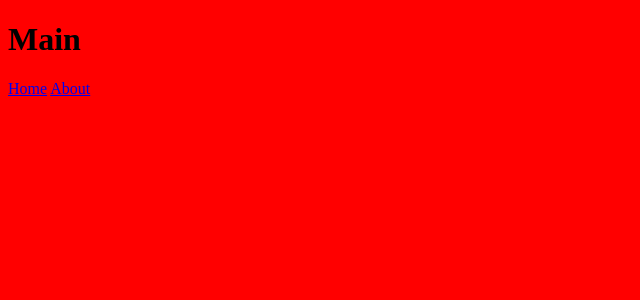
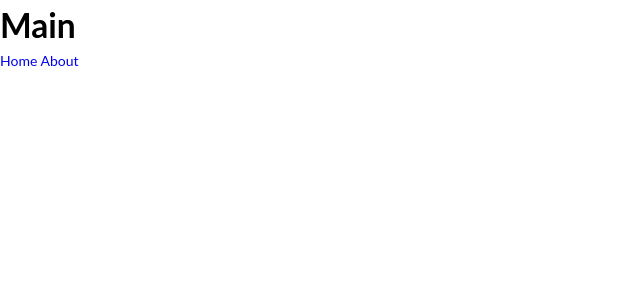
Before and after one commit to pvlaskovski/make-it-better, a Jekyll site: the page built from index.html, in a window 1280 px wide. Shown: the top 300 px of the page, without its empty margins (0-640 px from the left). Built offline with Jekyll 4.4.1, drawn with Linux system fonts in a browser that asks for light colours.

Commit message:
Added multiple css files, including variables and typography

```diff
--- a/_layouts/default.html
+++ b/_layouts/default.html
@@ -5,7 +5,7 @@
     <meta charset="UTF-8">
     <meta name="viewport" content="width=device-width, initial-scale=1.0">
     <meta http-equiv="X-UA-Compatible" content="ie=edge">
-    <link rel="stylesheet" href="/css/style.css">
+    <link rel="stylesheet" href="/css/site.css">
     <title>Main</title>
 </head>
 
--- /dev/null
+++ b/css/site.css
@@ -0,0 +1,2 @@
+@import url("variables.css");
+@import url("typography.css");
--- a/css/style.css
+++ /dev/null
@@ -1,3 +0,0 @@
-body{
-    background: red;
-}
--- /dev/null
+++ b/css/typography.css
@@ -0,0 +1,53 @@
+* {
+    padding: 0;
+    margin: 0;
+}
+
+html {
+    font: 14px/1.5 'Lato', sans-serif;
+}
+
+body,
+table,
+form,
+input,
+select,
+option {
+    font: inherit;
+}
+
+* {
+    box-sizing: border-box;
+}
+
+*,
+*:before,
+*:after {
+    box-sizing: border-box;
+}
+
+h1,
+h2,
+h3,
+h4,
+h5,
+h6 {
+    font-size: 1em;
+}
+
+h1{font-size: 2.4em;}
+h2{font-size: 2.2em;}
+h3{font-size: 1.8em;}
+h4{font-size: 1.4em;}
+h5{font-size: 1.2em;}
+h6{font-size: 1em;}
+
+li {
+    display: block;
+    list-style: none;
+    list-style-position: outside;
+}
+
+a{
+    text-decoration: none;
+}
--- a/docs/404.html
+++ b/docs/404.html
@@ -5,7 +5,7 @@
     <meta charset="UTF-8">
     <meta name="viewport" content="width=device-width, initial-scale=1.0">
     <meta http-equiv="X-UA-Compatible" content="ie=edge">
-    <link rel="stylesheet" href="/css/style.css">
+    <link rel="stylesheet" href="/css/site.css">
     <title>Main</title>
 </head>
 
--- a/docs/about/index.html
+++ b/docs/about/index.html
@@ -5,7 +5,7 @@
     <meta charset="UTF-8">
     <meta name="viewport" content="width=device-width, initial-scale=1.0">
     <meta http-equiv="X-UA-Compatible" content="ie=edge">
-    <link rel="stylesheet" href="/css/style.css">
+    <link rel="stylesheet" href="/css/site.css">
     <title>Main</title>
 </head>
 
--- /dev/null
+++ b/docs/css/site.css
@@ -0,0 +1,2 @@
+@import url("variables.css");
+@import url("typography.css");
--- a/docs/css/style.css
+++ /dev/null
@@ -1,3 +0,0 @@
-body{
-    background: red;
-}
--- a/docs/feed.xml
+++ b/docs/feed.xml
@@ -1,4 +1,4 @@
-<?xml version="1.0" encoding="utf-8"?><feed xmlns="http://www.w3.org/2005/Atom" ><generator uri="https://jekyllrb.com/" version="4.0.0">Jekyll</generator><link href="http://localhost:4000/feed.xml" rel="self" type="application/atom+xml" /><link href="http://localhost:4000/" rel="alternate" type="text/html" /><updated>2019-11-04T14:09:20+01:00</updated><id>http://localhost:4000/feed.xml</id><title type="html">Your awesome title</title><subtitle>Write an awesome description for your new site here. You can edit this line in _config.yml. It will appear in your document head meta (for Google search results) and in your feed.xml site description.</subtitle><entry><title type="html">Welcome to Jekyll!</title><link href="http://localhost:4000/jekyll/update/2019/11/02/welcome-to-jekyll.html" rel="alternate" type="text/html" title="Welcome to Jekyll!" /><published>2019-11-02T18:46:22+01:00</published><updated>2019-11-02T18:46:22+01:00</updated><id>http://localhost:4000/jekyll/update/2019/11/02/welcome-to-jekyll</id><content type="html" xml:base="http://localhost:4000/jekyll/update/2019/11/02/welcome-to-jekyll.html">You’ll find this post in your `_posts` directory. Go ahead and edit it and re-build the site to see your changes. You can rebuild the site in many different ways, but the most common way is to run `jekyll serve`, which launches a web server and auto-regenerates your site when a file is updated.
+<?xml version="1.0" encoding="utf-8"?><feed xmlns="http://www.w3.org/2005/Atom" ><generator uri="https://jekyllrb.com/" version="4.0.0">Jekyll</generator><link href="http://localhost:4000/feed.xml" rel="self" type="application/atom+xml" /><link href="http://localhost:4000/" rel="alternate" type="text/html" /><updated>2019-11-04T15:07:59+01:00</updated><id>http://localhost:4000/feed.xml</id><title type="html">Your awesome title</title><subtitle>Write an awesome description for your new site here. You can edit this line in _config.yml. It will appear in your document head meta (for Google search results) and in your feed.xml site description.</subtitle><entry><title type="html">Welcome to Jekyll!</title><link href="http://localhost:4000/jekyll/update/2019/11/02/welcome-to-jekyll.html" rel="alternate" type="text/html" title="Welcome to Jekyll!" /><published>2019-11-02T18:46:22+01:00</published><updated>2019-11-02T18:46:22+01:00</updated><id>http://localhost:4000/jekyll/update/2019/11/02/welcome-to-jekyll</id><content type="html" xml:base="http://localhost:4000/jekyll/update/2019/11/02/welcome-to-jekyll.html">You’ll find this post in your `_posts` directory. Go ahead and edit it and re-build the site to see your changes. You can rebuild the site in many different ways, but the most common way is to run `jekyll serve`, which launches a web server and auto-regenerates your site when a file is updated.
 
 Jekyll requires blog post files to be named according to the following format:
 
--- a/docs/index.html
+++ b/docs/index.html
@@ -5,7 +5,7 @@
     <meta charset="UTF-8">
     <meta name="viewport" content="width=device-width, initial-scale=1.0">
     <meta http-equiv="X-UA-Compatible" content="ie=edge">
-    <link rel="stylesheet" href="/css/style.css">
+    <link rel="stylesheet" href="/css/site.css">
     <title>Main</title>
 </head>
 
--- a/docs/jekyll/update/2019/11/02/welcome-to-jekyll.html
+++ b/docs/jekyll/update/2019/11/02/welcome-to-jekyll.html
@@ -5,7 +5,7 @@
     <meta charset="UTF-8">
     <meta name="viewport" content="width=device-width, initial-scale=1.0">
     <meta http-equiv="X-UA-Compatible" content="ie=edge">
-    <link rel="stylesheet" href="/css/style.css">
+    <link rel="stylesheet" href="/css/site.css">
     <title>Main</title>
 </head>
 
```
Also changed, not shown: docs/css/typography.css (added, +53 -0 lines), css/variables.css (added), docs/css/variables.css (added).
